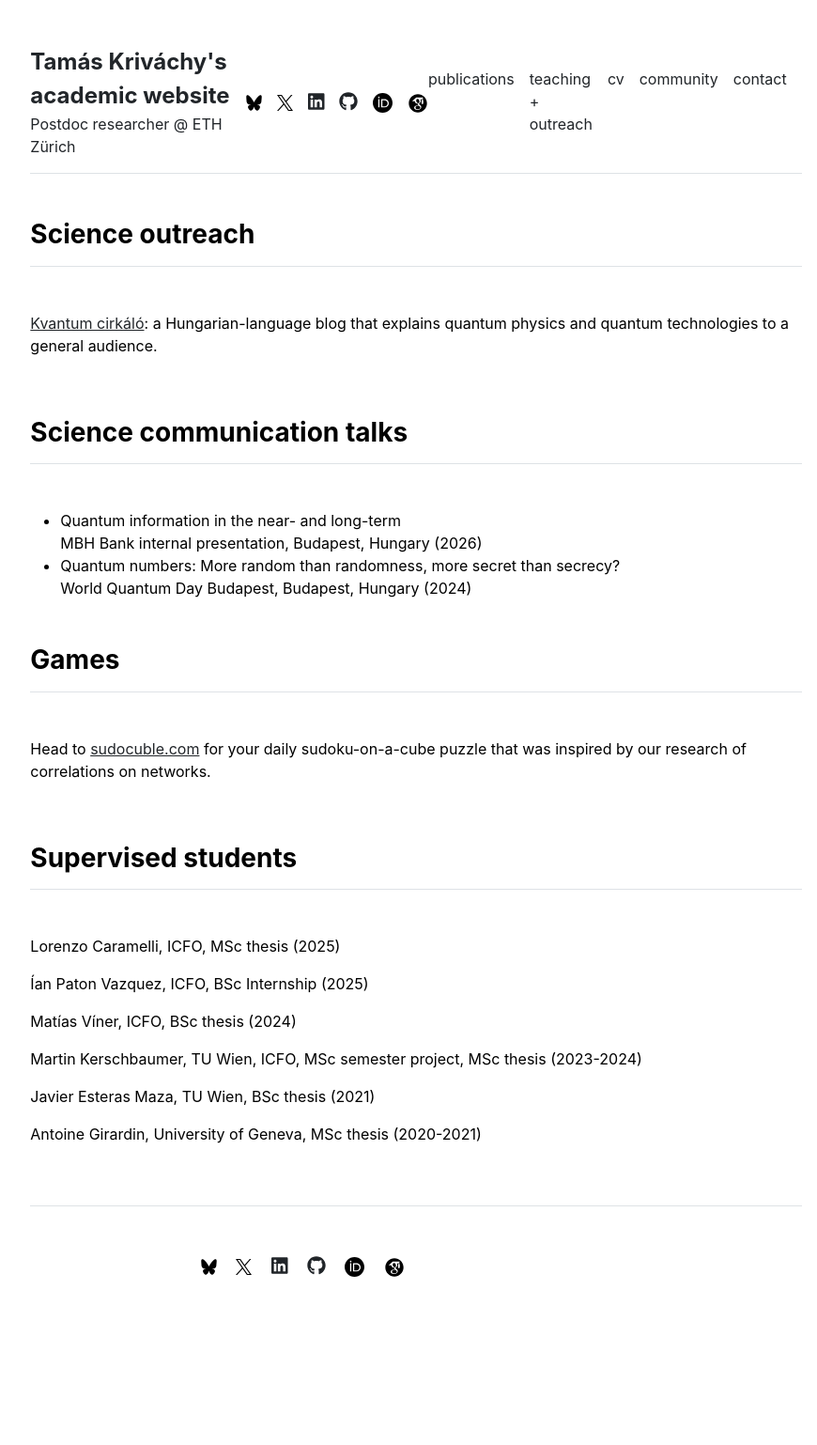
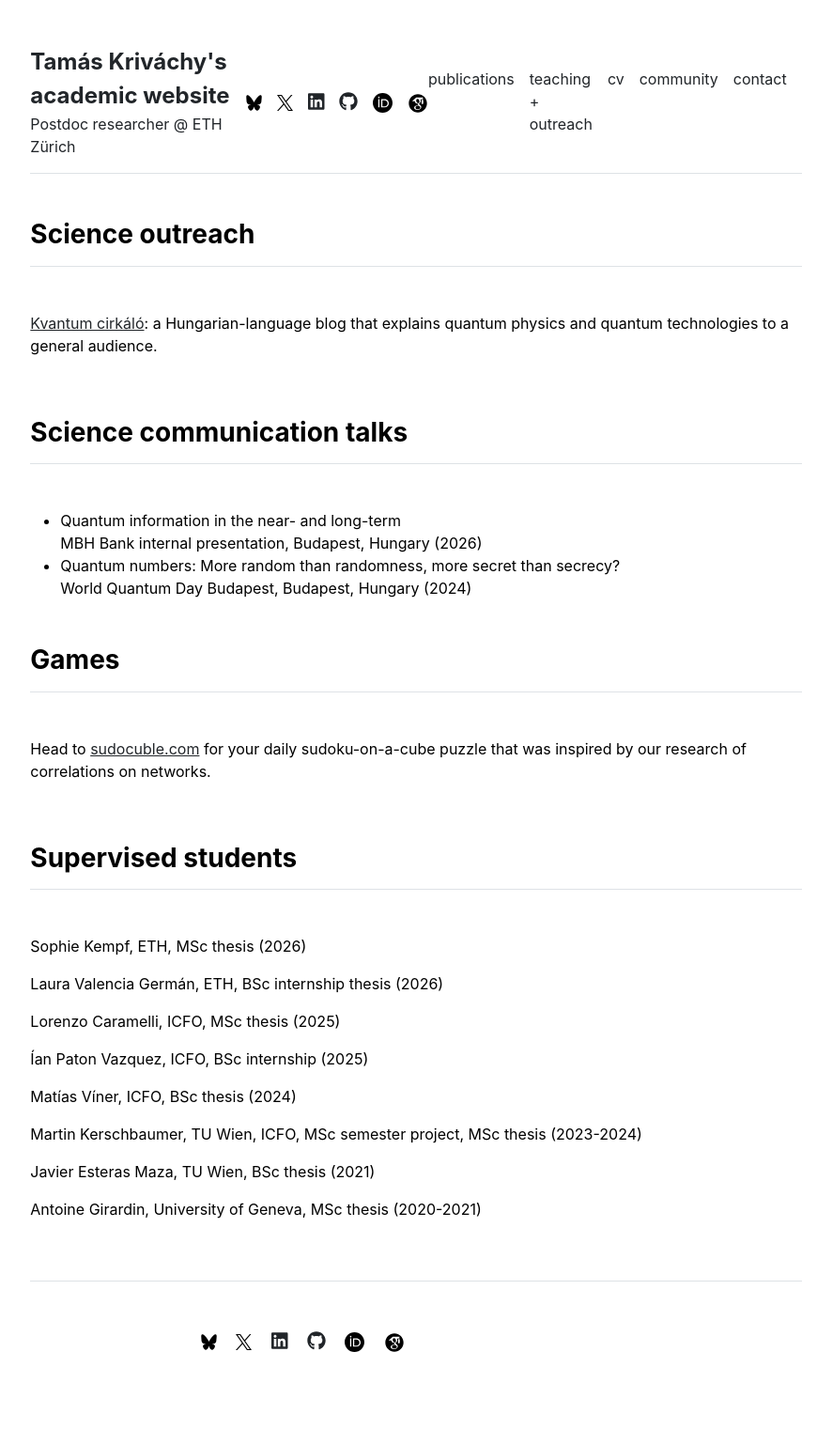
Before and after one commit to tkrivachy/tkrivachy.github.io, a Jekyll site: the page built from courses.md, in a window 1280 px wide. Shown: the whole page at 94% size, without its empty margins (197-1067 px from the left). Built offline with Jekyll 4.4.1, drawn with Linux system fonts in a browser that asks for light colours; before the commit the page ends 1458 px from its top, so only the background shows below that.

Commit message:
student list update

```diff
--- a/_data/settings.yml
+++ b/_data/settings.yml
@@ -15,8 +15,10 @@ courses:
 #- {name: 'Quantum Mechanics', url: 'quantum-mechanics'}
 
 supervision:
+- {name: 'Sophie Kempf', location: 'ETH', type: 'MSc thesis', year: '2026'}
+- {name: 'Laura Valencia Germán', location: 'ETH', type: 'BSc internship thesis', year: '2026'}
 - {name: 'Lorenzo Caramelli', location: 'ICFO', type: 'MSc thesis', year: '2025'}
-- {name: 'Ían Paton Vazquez', location: 'ICFO', type: 'BSc Internship', year: '2025'}
+- {name: 'Ían Paton Vazquez', location: 'ICFO', type: 'BSc internship', year: '2025'}
 - {name: 'Matías Víner', location: 'ICFO', type: 'BSc thesis', year: '2024'}
 - {name: 'Martin Kerschbaumer', location: 'TU Wien, ICFO', type: 'MSc semester project, MSc thesis', year: '2023-2024'}
 - {name: 'Javier Esteras Maza', location: 'TU Wien', type: 'BSc thesis', year: '2021'}
```
